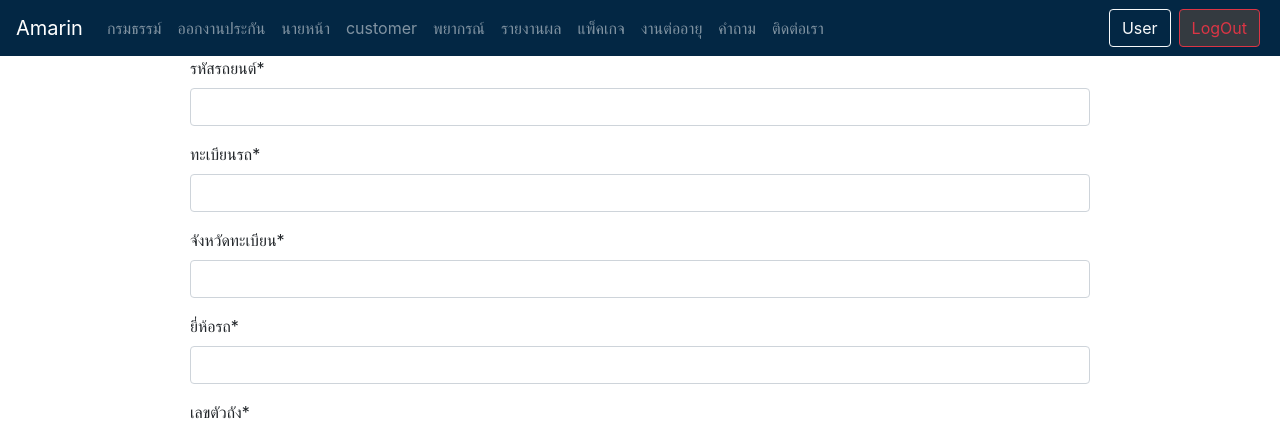
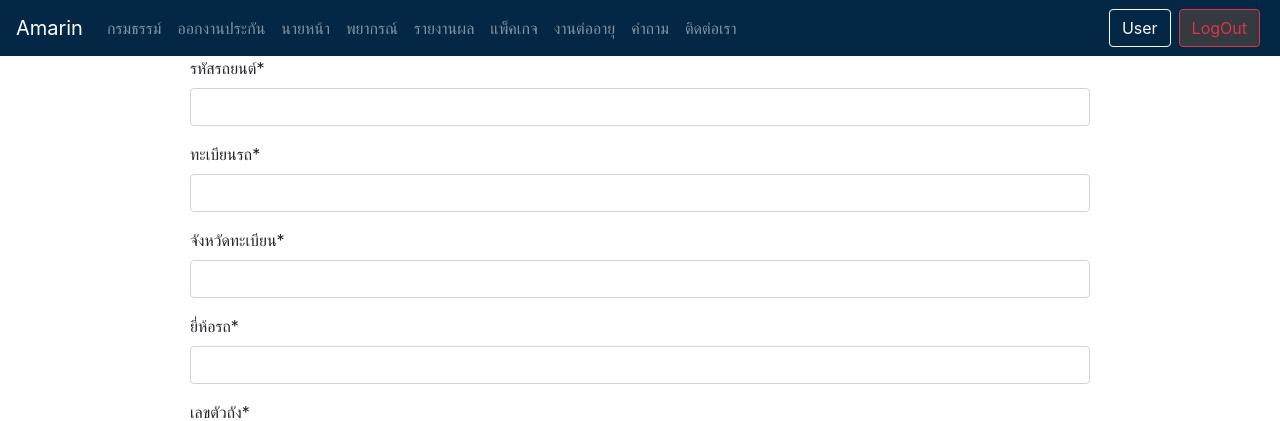
Before and after one commit to bboomber/projectterm2, a Django app: page /car/new/ in a window 1280 px wide. Shown: the top 421 px of the page. Run offline with Django 3.2, Linux system fonts and the light colour scheme; a user stored in the database is signed in; data comes from the database, SQL or seed files in the repository; some libraries are stand-ins or nearby versions.

Commit message:
แก้เหี้ยไรไม่รุ้ แต่ทำให้หน้าสวยขึ้นเนี่ยแหละ

```diff
--- a/mysite/mysite/templates/mysite/base.html
+++ b/mysite/mysite/templates/mysite/base.html
@@ -41,18 +41,6 @@
                 <li class="nav-item">
                     <a class="nav-link" href="/employee/">นายหน้า</a>
                 </li>
-                <li class="nav-item dropdown">
-                    <a class="nav-link" href="#" id="navbarDropdown" role="button" data-toggle="dropdown" aria-haspopup="true" aria-expanded="false">
-                        customer
-                    </a>
-                    <div class="dropdown-menu bg-darkblue" aria-labelledby="navbarDropdown">
-                        <a class="dropdown-item text-white" href="/customer/">ลูกค้าทั้งหมด</a>
-                        <a class="dropdown-item text-white" href="/car/">รถยนต์ทั้งหมด</a>
-                        <div class="dropdown-divider"></div>
-                        <a class="dropdown-item text-white" href="/car/new">เพิ่มรถใหม่</a>
-                        <a class="dropdown-item text-white" href="/customer/new">เพิ่มลูกค้า</a>
-                    </div>
-                </li>
                 <li class="nav-item">
                     <a class="nav-link" href="/predict/">พยากรณ์</a>
                 </li>
@@ -66,9 +54,9 @@
                     <div class="dropdown-menu bg-darkblue" aria-labelledby="navbarDropdown">
                         <a class="dropdown-item text-white" href="/package/">แพ็คเกจทั้งหมด</a>
                         <a class="dropdown-item text-white" href="/package/new">เพิ่มแพ็คเกจ</a>
-                        <div class="dropdown-divider"></div>
+                        <!-- <div class="dropdown-divider"></div>
                         <a class="dropdown-item text-white" href="/promotion">ดูโปรโมชั่น</a>
-                        <a class="dropdown-item text-white" href="/promotion/add">เพิ่มโปรโมชั่น</a>
+                        <a class="dropdown-item text-white" href="/promotion/add">เพิ่มโปรโมชั่น</a> -->
                     </div>
                 </li>
 
--- a/mysite/package_control/views.py
+++ b/mysite/package_control/views.py
@@ -40,7 +40,6 @@ def addPromotion(request):
             pro = Promotion(promotion_name=promotion_name,
                             promotion_detail=promotion_detail,
                             end_date=end_date)
-
             pro.save()
     form = PromotionForm()
     return render(request, 'package_control/addPromotion.html', {'form': form})
```
